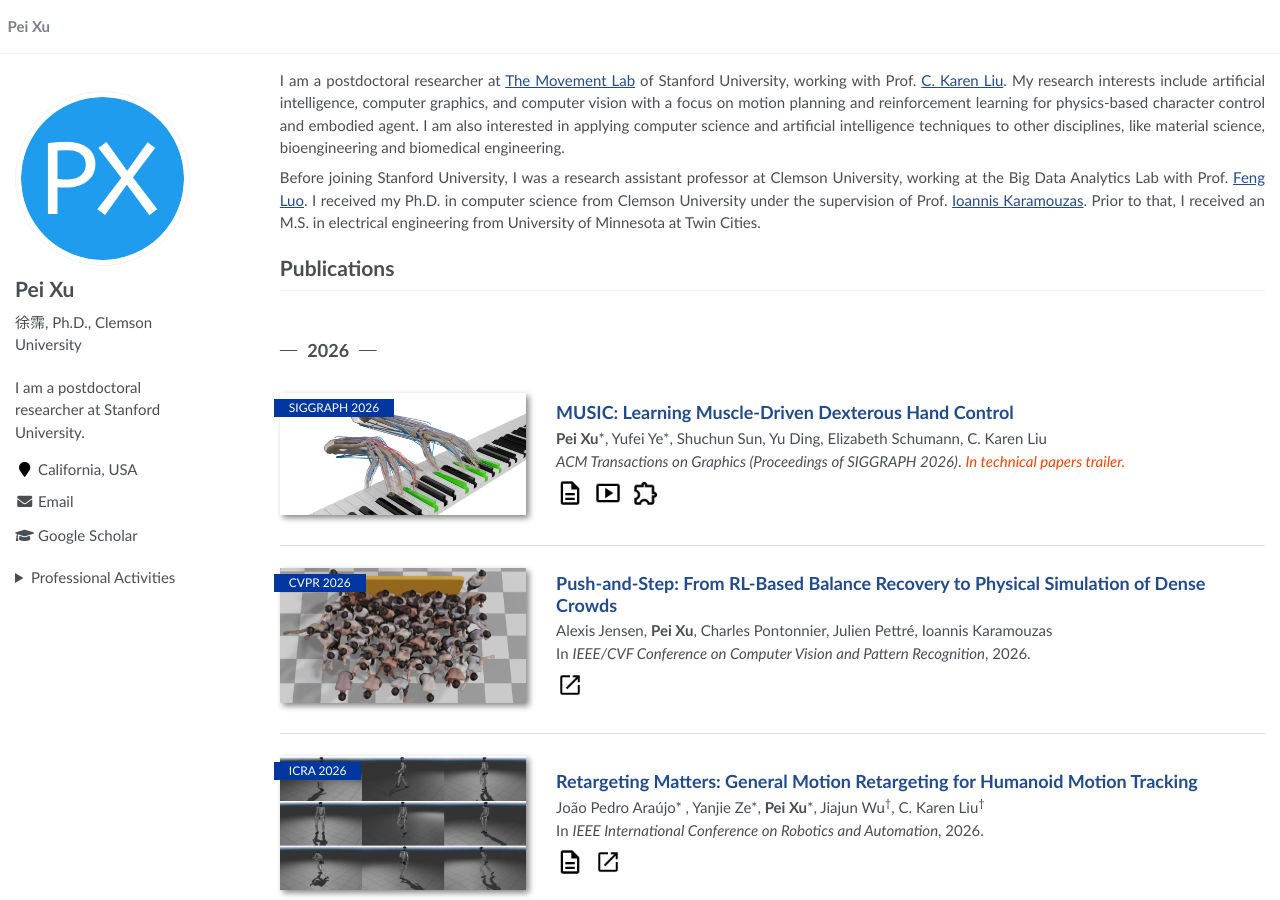
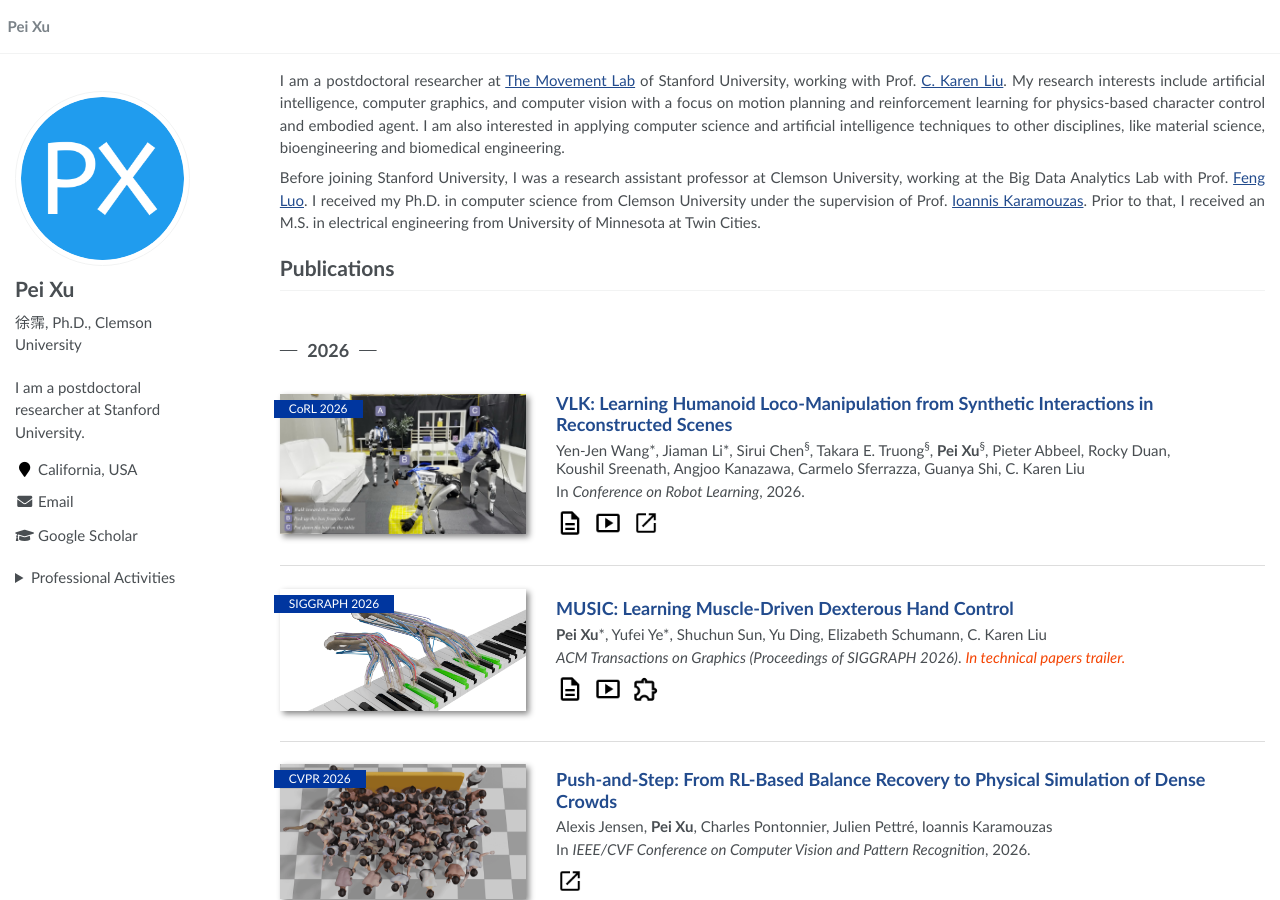
Before and after one commit to Pei-Xu/pei-xu.github.io, a Jekyll site: the page built from _pages/about.md, in a window 1280 px wide and 900 px high. Built offline with Jekyll 4.4.1, drawn with Linux system fonts in a browser that asks for light colours.

Commit message:
Add VLK paper page

```diff
--- a/_pages/about.md
+++ b/_pages/about.md
@@ -30,6 +30,26 @@ I received my Ph.D. in computer science from Clemson University under the superv
 
 ## 2026
 {: .paper-list-year}
+
+
+<div class='paper-box'>
+<div class='paper-box-image' markdown="1">
+*CoRL 2026*{:.badge} ![](/projects/VLK/thumb.png)
+</div>
+<div class='paper-box-text' markdown="1">
+### [VLK: Learning Humanoid Loco-Manipulation from Synthetic Interactions in Reconstructed Scenes](VLK)
+{: .paper-list-title #VLK}
+
+<span>Yen-Jen Wang\*</span>, <span>Jiaman Li\*</span>, <span>Sirui Chen<sup>§</sup></span>, <span>Takara E. Truong<sup>§</sup></span>, <span>**Pei Xu**<sup>§</sup></span>, <span>Pieter Abbeel</span>, <span>Rocky Duan</span>, <span>Koushil Sreenath</span>, <span>Angjoo Kanazawa</span>, <span>Carmelo Sferrazza</span>, <span>Guanya Shi</span>, <span>C. Karen Liu</span>
+{: .authors}
+
+In _Conference on Robot Learning_, 2026.
+
+[](https://arxiv.org/abs/2606.30645){: .paper-link title="Paper"}
+[](https://youtu.be/ZB6k_iMJP7M){: .video-link title="Video"}
+[](https://vision-language-kinematics.github.io/){: .external-link title="Project Page"}
+</div>
+</div>
 
 
 <div class='paper-box'>
```
Also changed, not shown: _pages/vlk.md (added, +63 -0 lines), projects/VLK/corl_logo.png (added), projects/VLK/teaser.png (added), projects/VLK/thumb.png (added).
